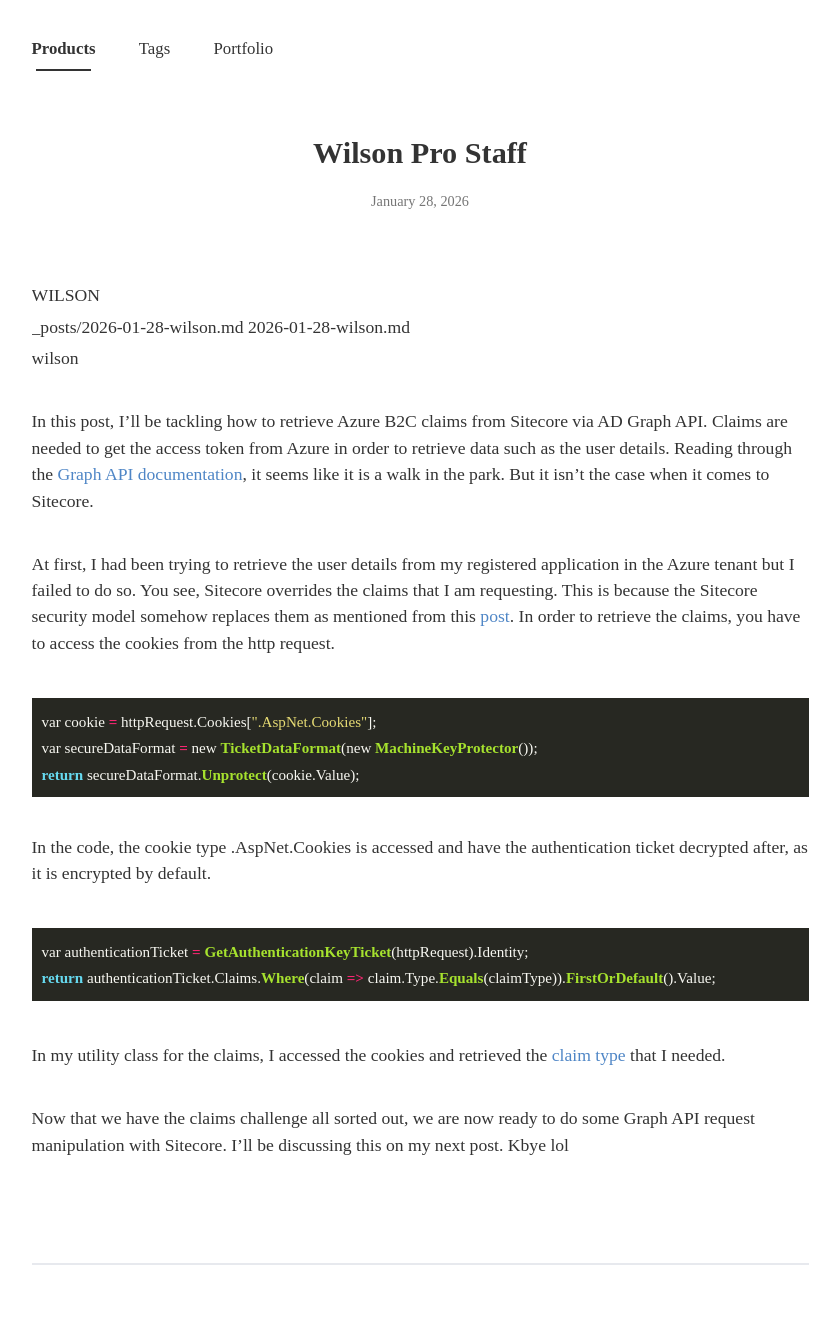
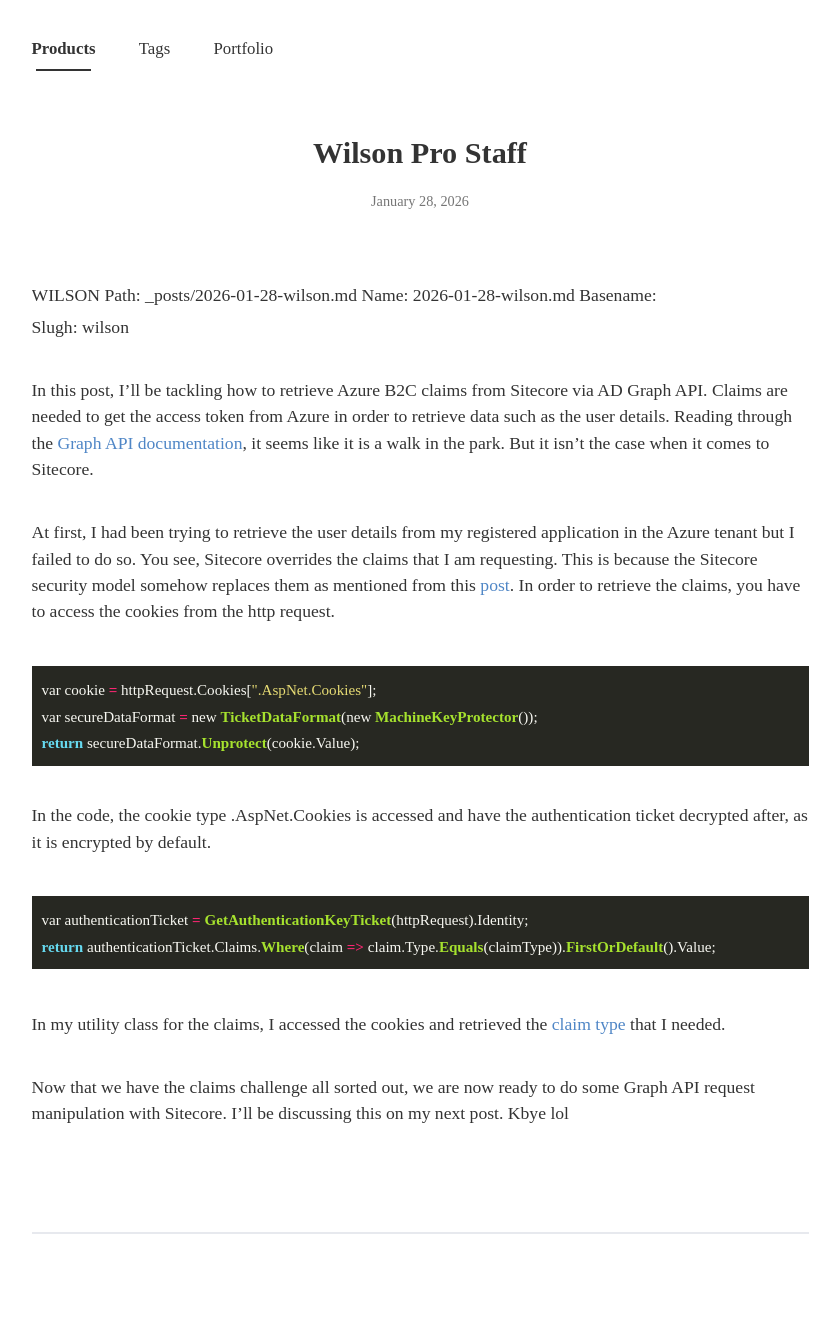
Before and after one commit to bonasfvck/racketlauncher, a Jekyll site: the page built from _posts/2026-01-28-wilson.md, in a window 1280 px wide. Shown: the whole page, without its empty margins (220-1060 px from the left). Built offline with Jekyll 4.4.1, drawn with Linux system fonts in a browser that asks for light colours; nearby versions of some CDN libraries; some web fonts are replaced; comment, search, counter and statistics services are not loaded; after the commit the page ends 1294 px from its top, so only the background shows below that; part of the change alters nothing that is shown.

Commit message:
Update 2026-01-28-wilson.md

```diff
--- a/_posts/2026-01-28-wilson.md
+++ b/_posts/2026-01-28-wilson.md
@@ -9,10 +9,13 @@ permalink: racketlauncher/:year/:month/:day/:title.html
 ---
 
 WILSON
-
+Path:
 {{ page.path }}
+Name:
 {{ page.name }}
+Basename:
 {{ page.basename }}
+Slugh:
 {{ page.slug }}
 
 <br>
```
